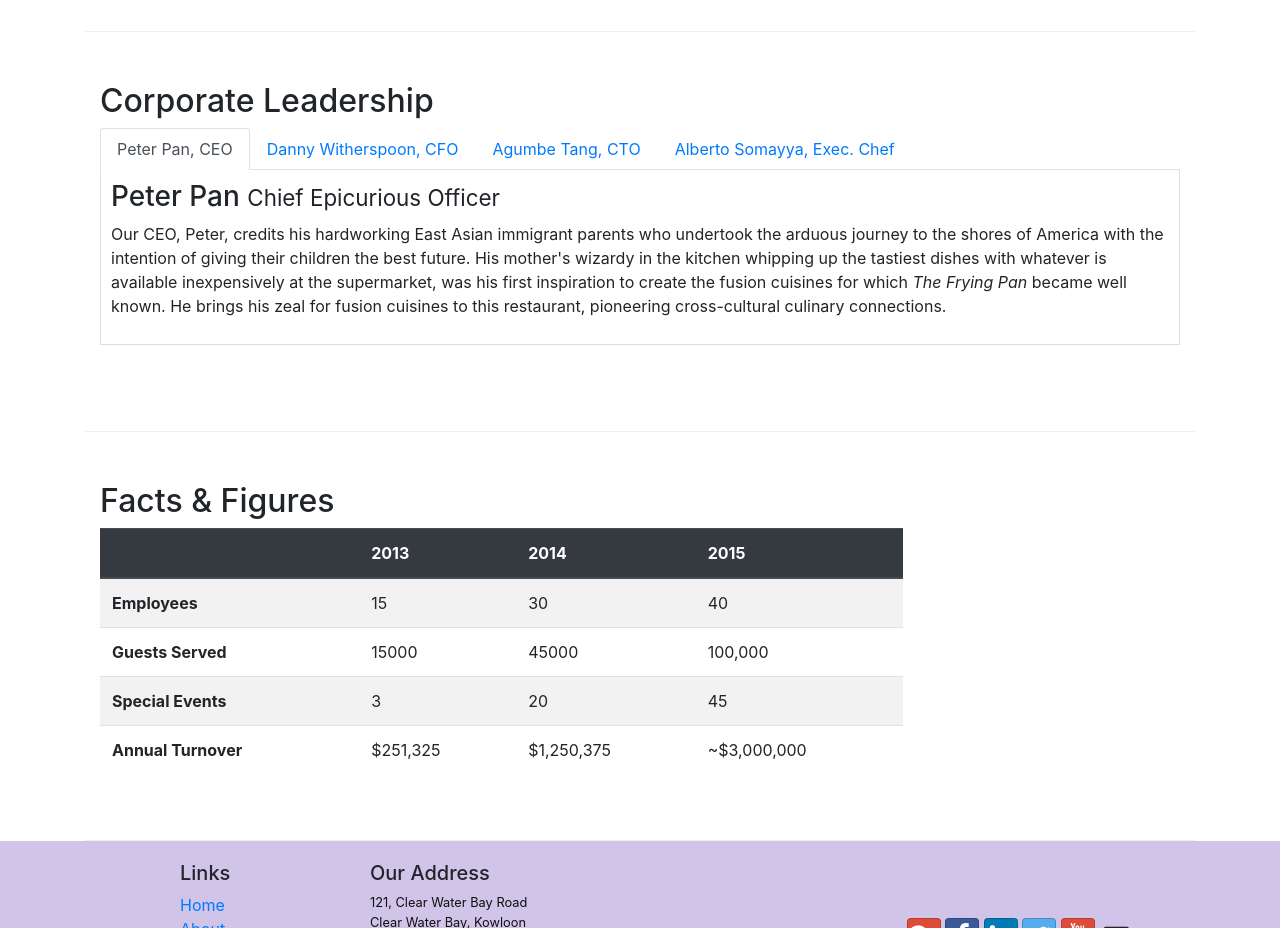
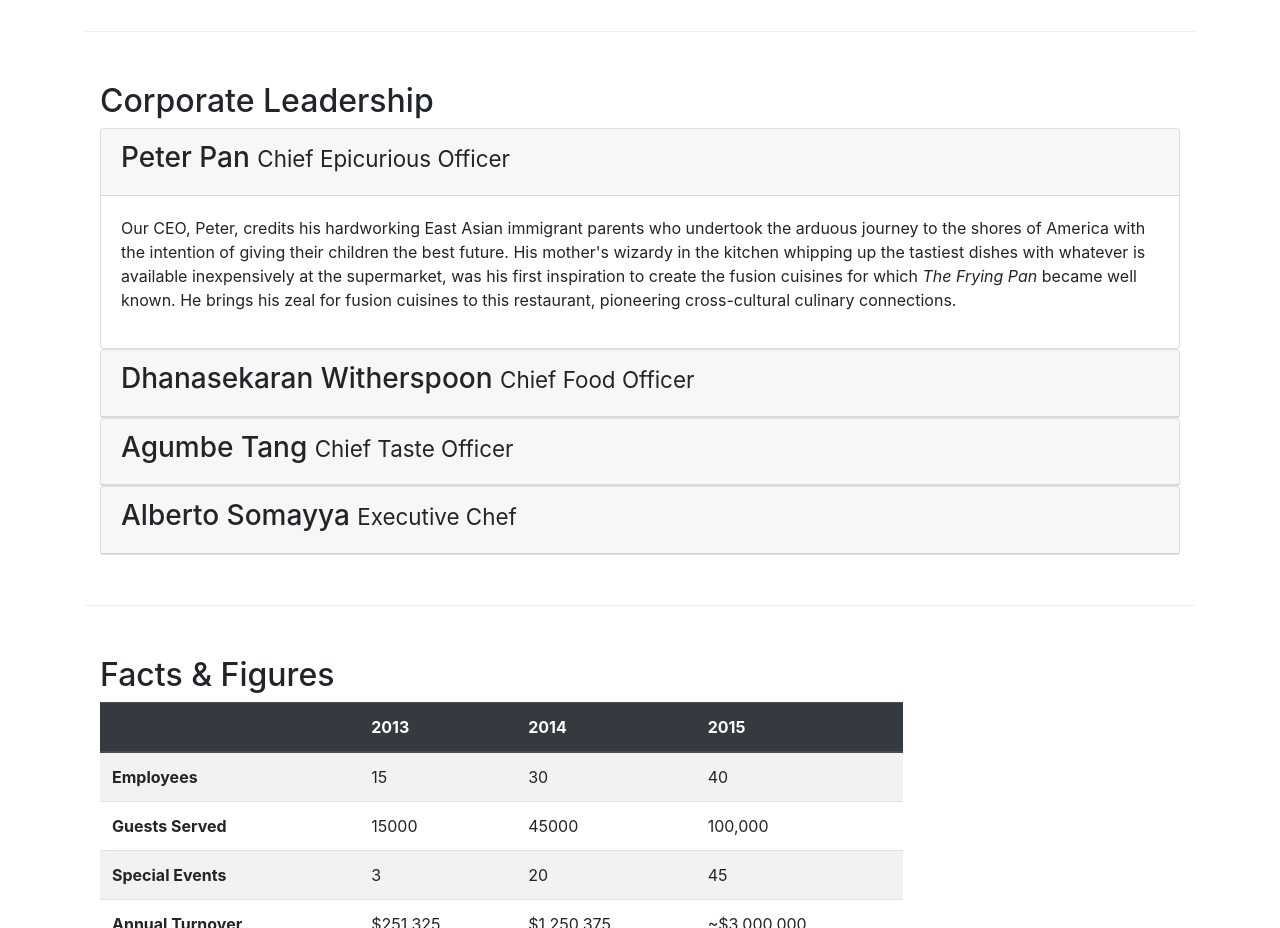
Before and after one commit to malaika22/confusion-restaurant, a website: page aboutus.html in a window 1280 px wide. Shown: the part 940-1868 px from the top of the page. Drawn offline with nearby package versions, Linux system fonts and the light colour scheme.

Commit message:
Accordion

```diff
--- a/aboutus.html
+++ b/aboutus.html
@@ -102,35 +102,53 @@
         <div class="row row-content">
             <div class="col-12">
                 <h2>Corporate Leadership</h2>
-                <ul class="nav nav-tabs">
-                    <li class="nav-item"><a class="nav-link active" href="#peter" role="tab" data-toggle="tab">Peter Pan, CEO</a></li>
-                    <li class="nav-item"><a class="nav-link" href="#danny" role="tab" data-toggle="tab">Danny Witherspoon, CFO</a></li>
-                    <li class="nav-item"><a class="nav-link" href="#agumbe" role="tab" data-toggle="tab">Agumbe Tang, CTO</a></li>
-                    <li class="nav-item"><a class="nav-link" href="#alberto" role="tab" data-toggle="tab">Alberto Somayya, Exec. Chef</a></li>
-                </ul>
-                <div class="tab-content">
-                    <div role="tabpanel" class="tab-pane fade show active" id="peter">
-                        <h3>Peter Pan <small>Chief Epicurious Officer</small></h3>
+                <div id="accordion">
+                    <div class="card">
+                        <div class="card-header" role="tab" id="peterhead">
+                            <h3 class="mb=0"><a  data-target="#peter" data-toggle="collapse">Peter Pan <small>Chief Epicurious Officer</small></a></h3>
+                        </div>
+                        <div class="collapse show" id="peter" data-parent="#accordion">
+                            <div class="card-body">
                                 <p class="d-none d-sm-block">Our CEO, Peter, credits his hardworking East Asian immigrant parents who undertook the arduous journey to the shores of America with the intention of giving their children the best future. His mother's wizardy in the kitchen whipping up the tastiest dishes with whatever is available inexpensively at the supermarket, was his first inspiration to create the fusion cuisines for which
                                     <em>The Frying Pan</em> became well known. He brings his zeal for fusion cuisines to this restaurant, pioneering cross-cultural culinary connections.</p>
                             </div>
-                <div role="tabpanel" class="tab-pane fade" id="danny">
-                    <h3>Dhanasekaran Witherspoon <small>Chief Food Officer</small></h3>
+                        </div>
+                    </div>
+                    <div class="card">
+                        <div class="card-header" role="tab" id="dannyhead">
+                            <h3 class="mb=0"><a class="collapsed" data-toggle="collapse" data-target="#danny" >Dhanasekaran Witherspoon <small>Chief Food Officer</small></a></h3>
+                        </div>
+                        <div class="collapse" id="danny" data-parent="#accordion">
+                            <div class="card-body">
                                 <p class="d-none d-sm-block">Our CFO, Danny, as he is affectionately referred to by his colleagues, comes from a long established family tradition in farming and produce. His experiences growing up on a farm in the Australian outback gave him great appreciation for varieties of food sources. As he puts it in his own words,
                                     <em>Everything that runs, wins, and everything that stays, pays!</em></p>
                             </div>
+                        </div>
+                    </div>
 
-                <div role="tabpanel" class="tab-pane fade" id="agumbe">
-                        <h3>Agumbe Tang <small>Chief Taste Officer</small></h3>
+                    <div class="card">
+                        <div class="card-header" role="tab" id="agumbehead">
+                            <h3><a class="collapsed" data-toggle="collapse" data-target="#agumbe">Agumbe Tang <small>Chief Taste Officer</small></a></h3>
+                        </div>
+                        <div data-parent="#accordion" class="collapse" id="agumbe">
+                            <div class="card-body">
                                 <p class="d-none d-sm-block">Blessed with the most discerning gustatory sense, Agumbe, our CTO, personally ensures that every dish that we serve meets his exacting tastes. Our chefs dread the tongue lashing that ensues if their dish does not meet his exacting standards. He lives by his motto,
                                     <em>You click only if you survive my lick.</em></p>
                             </div>
-                <div role="tabpanel" class="tab-pane fade" id="alberto">
-                    <h3>Alberto Somayya <small>Executive Chef</small></h3>
+                        </div>
+                    </div>
+
+                    <div class="card">
+                        <div class="card-header" id="albertohead" role="tab">
+                            <h3><a data-target="#alberto" data-toggle="collapse" class="collapsed">Alberto Somayya <small>Executive Chef</small></a></h3>
+                        </div>
+                        <div class="collapse" id="alberto" data-parent="#accordion">
+                            <div class="card-body">
                                 <p class="d-none d-sm-block">Award winning three-star Michelin chef with wide International experience having worked closely with whos-who in the culinary world, he specializes in creating mouthwatering Indo-Italian fusion experiences. He says,
                                     <em>Put together the cuisines from the two craziest cultures, and you get a winning hit! Amma Mia!</em></p>
                             </div>
-
+                        </div>
+                    </div>
                 </div>
             </div>
         </div>
```
Lines whose indentation alone changed are shown as unchanged.
